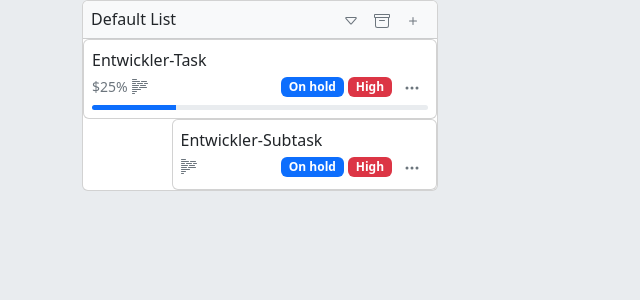
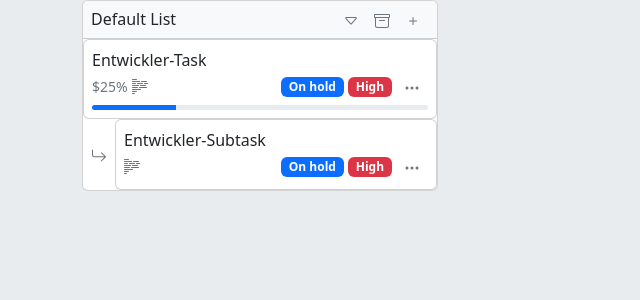
Before and after one commit to b1ggi/todo-app, a Flask app: page / in a window 1280 px wide. Shown: the part 46-346 px from the top of the page, without its empty margins (0-640 px from the left). Run offline with Flask 3, Linux system fonts and the light colour scheme.

Commit message:
- button in front of subtask

```diff
--- a/templates/index.html
+++ b/templates/index.html
@@ -135,8 +135,16 @@
             <!-- Subtask -->
             {% set subtasks = subtasks_by_task.get(task.id, []) %}
             {% for subtask in subtasks %}
+            <div class="container p-0 d-flex align-items-center">
+              <div class="">
+                <button class="btn  btn-sm border-0 disabled">
+                  <svg xmlns="http://www.w3.org/2000/svg" width="16" height="16" fill="currentColor" class="bi bi-arrow-return-right" viewBox="0 0 16 16">
+                    <path fill-rule="evenodd" d="M1.5 1.5A.5.5 0 0 0 1 2v4.8a2.5 2.5 0 0 0 2.5 2.5h9.793l-3.347 3.346a.5.5 0 0 0 .708.708l4.2-4.2a.5.5 0 0 0 0-.708l-4-4a.5.5 0 0 0-.708.708L13.293 8.3H3.5A1.5 1.5 0 0 1 2 6.8V2a.5.5 0 0 0-.5-.5"/>
+                  </svg>
+                </button>
 
-            <div class="card p-2 w-75 ms-auto">
+              </div>
+            <div class="card p-2 w-100 ms-auto">
               <div class="d-flex justify-content-between align-items-center">
                 <!-- Todo: $Subtask title -->
                 <span class="text-truncate">{{ subtask.title }} </span>
@@ -169,6 +177,7 @@
                 </div>
               </div>
             </div>
+          </div>
             <!-- End Subtask -->
             {% endfor %}
             <!-- End task -->
```
